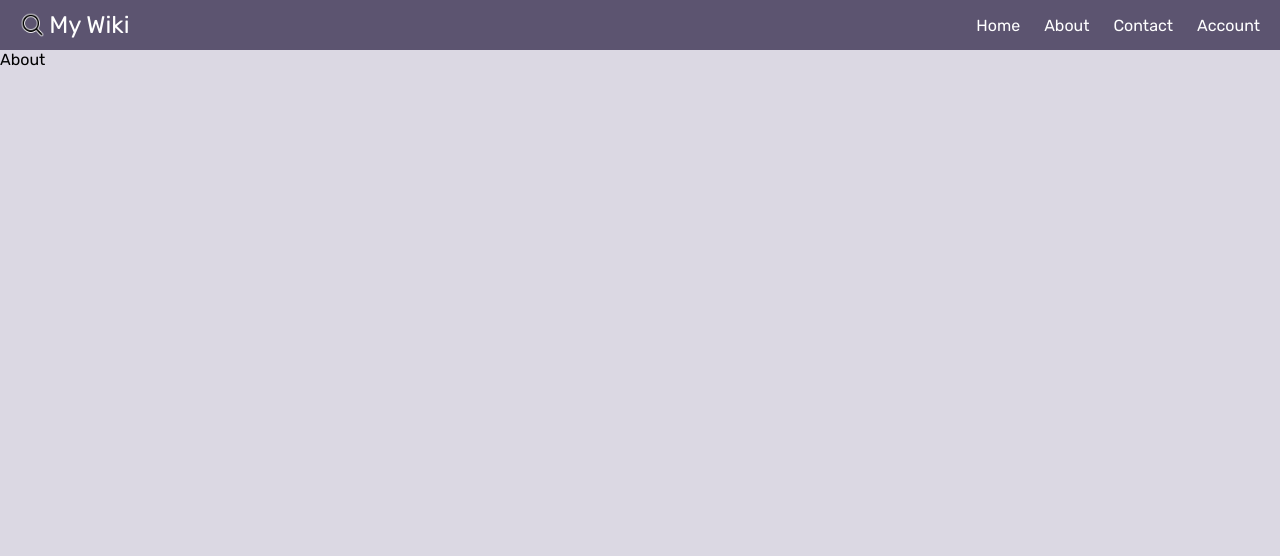
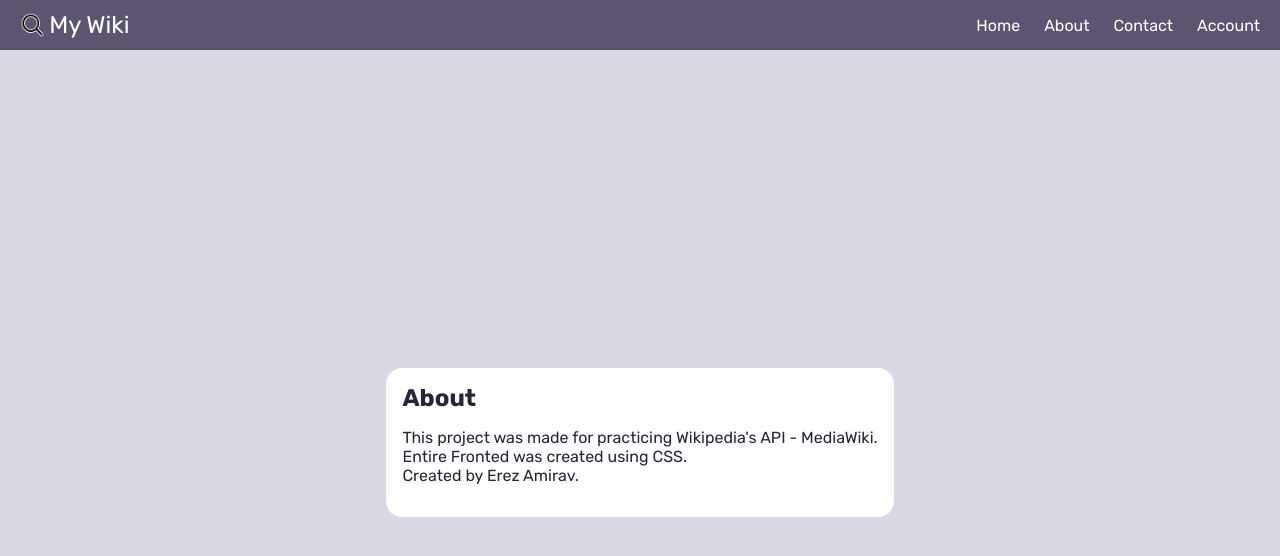
Before and after one commit to ErezAmirav/MyWiki, a React (Create React App) app: page /about in a window 1280 px wide. Shown: the top 556 px of the page. Built offline with nearby package versions, Linux system fonts and the light colour scheme.

Commit message:
updated about page

```diff
--- a/src/pages/About.js
+++ b/src/pages/About.js
@@ -1,9 +1,22 @@
-import React from 'react'
+import React from 'react';
 
 function About() {
   return (
-    <div>About</div>
-  )
+    <div className="App">
+      <div className="results">
+        <div className="result">
+          <h3>About</h3>
+          <p>
+            This project was made for practicing Wikipedia's API - MediaWiki.
+            <br />
+            Entire Fronted was created using CSS.
+            <br />
+            Created by Erez Amirav.
+          </p>
+        </div>
+      </div>
+    </div>
+  );
 }
 
-export default About
+export default About;
```
